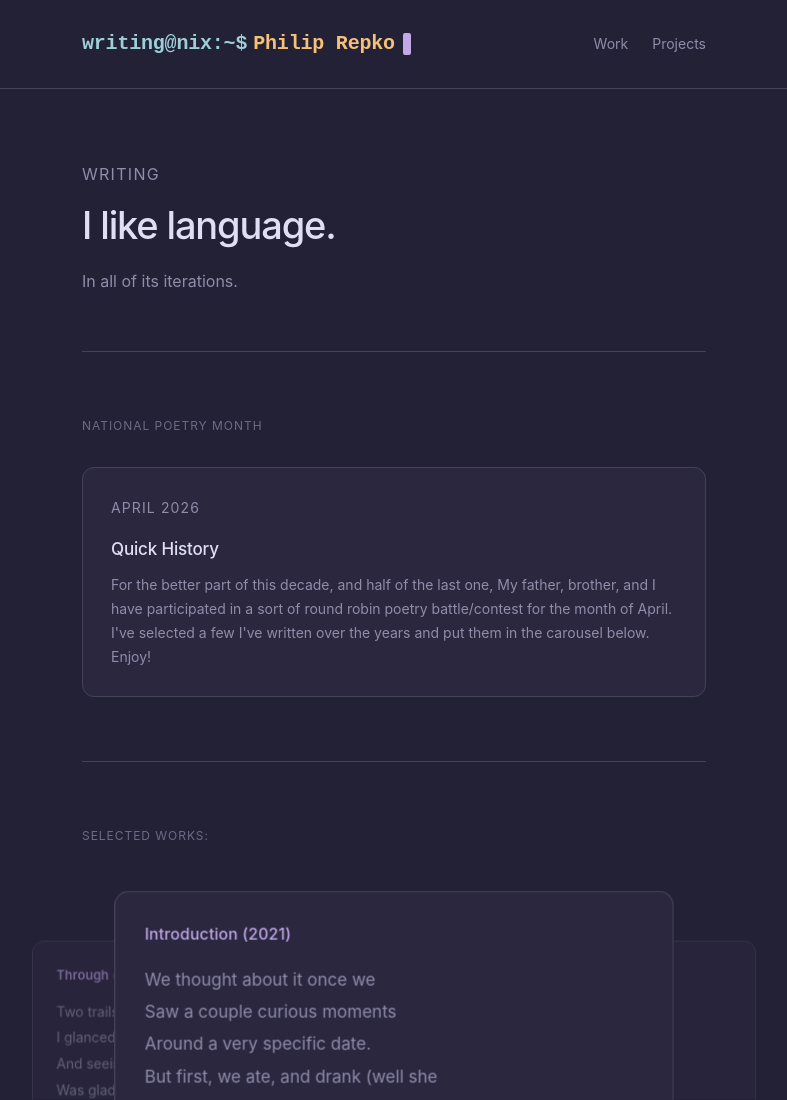
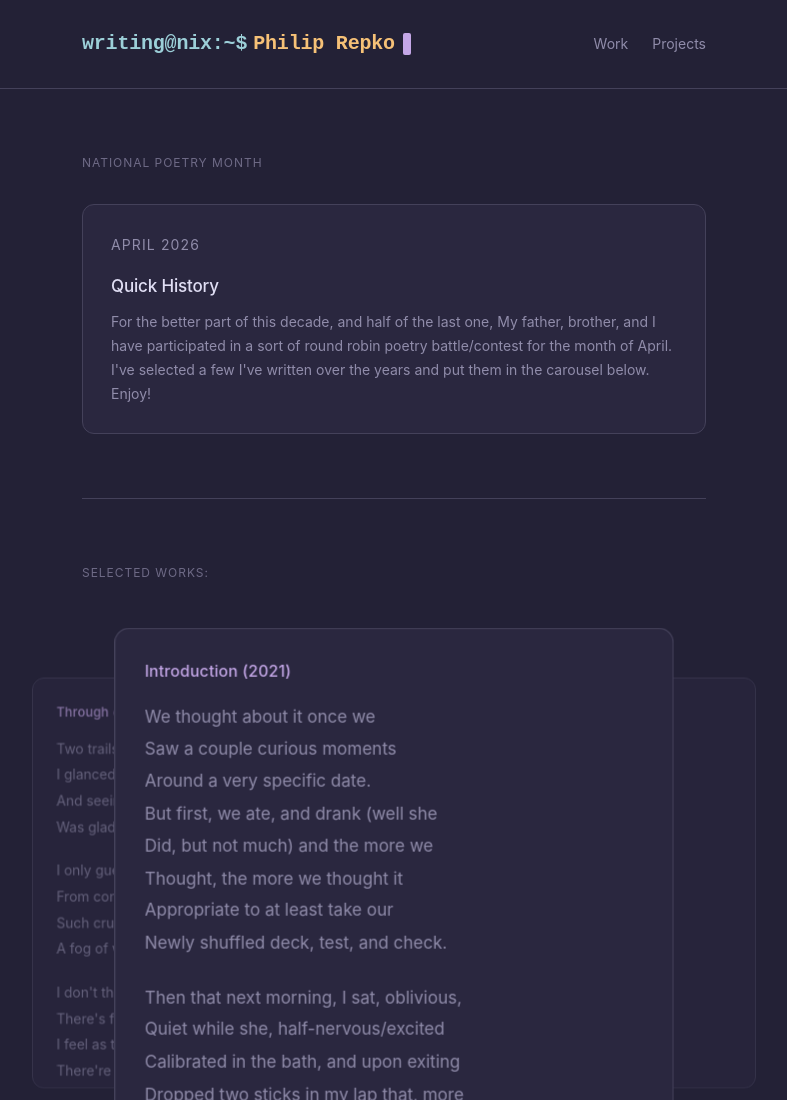
Before and after one commit to SW-philip/portfolio, a plain HTML site: page writing.html in a window 1280 px wide. Shown: the top 1100 px of the page, without its empty margins (246-1033 px from the left). Drawn offline with Linux system fonts and the light colour scheme.

Commit message:
fix writing header

```diff
--- a/writing.html
+++ b/writing.html
@@ -430,12 +430,6 @@
 <main>
   <div class="container">
 
-    <div class="page-header">
-      <p class="page-eyebrow">Writing</p>
-      <h1>I like language.</h1>
-      <p>In all of its iterations.</p>
-    </div>
-
     <section>
       <p class="section-label">National Poetry Month</p>
       <div class="poetry-month">
```
